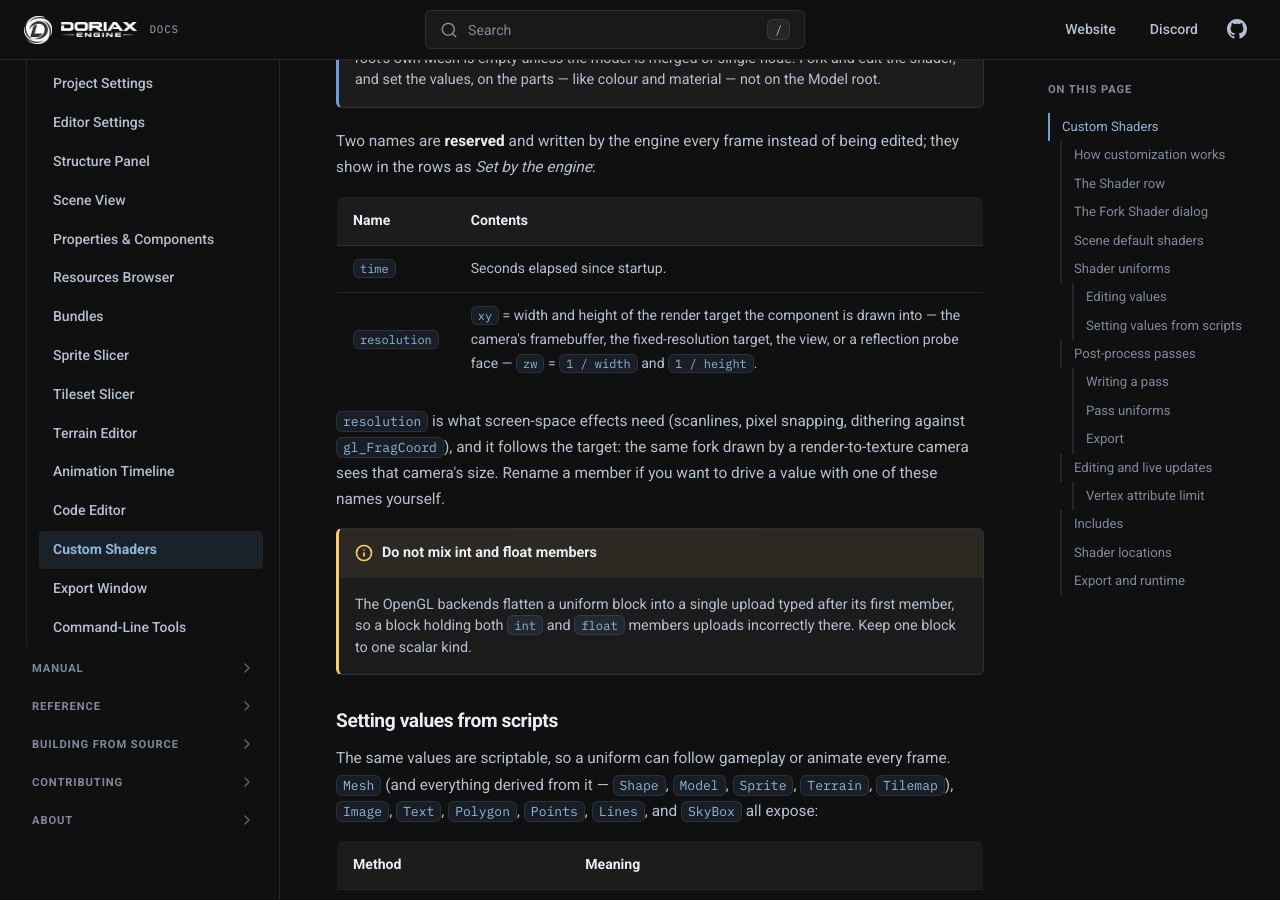
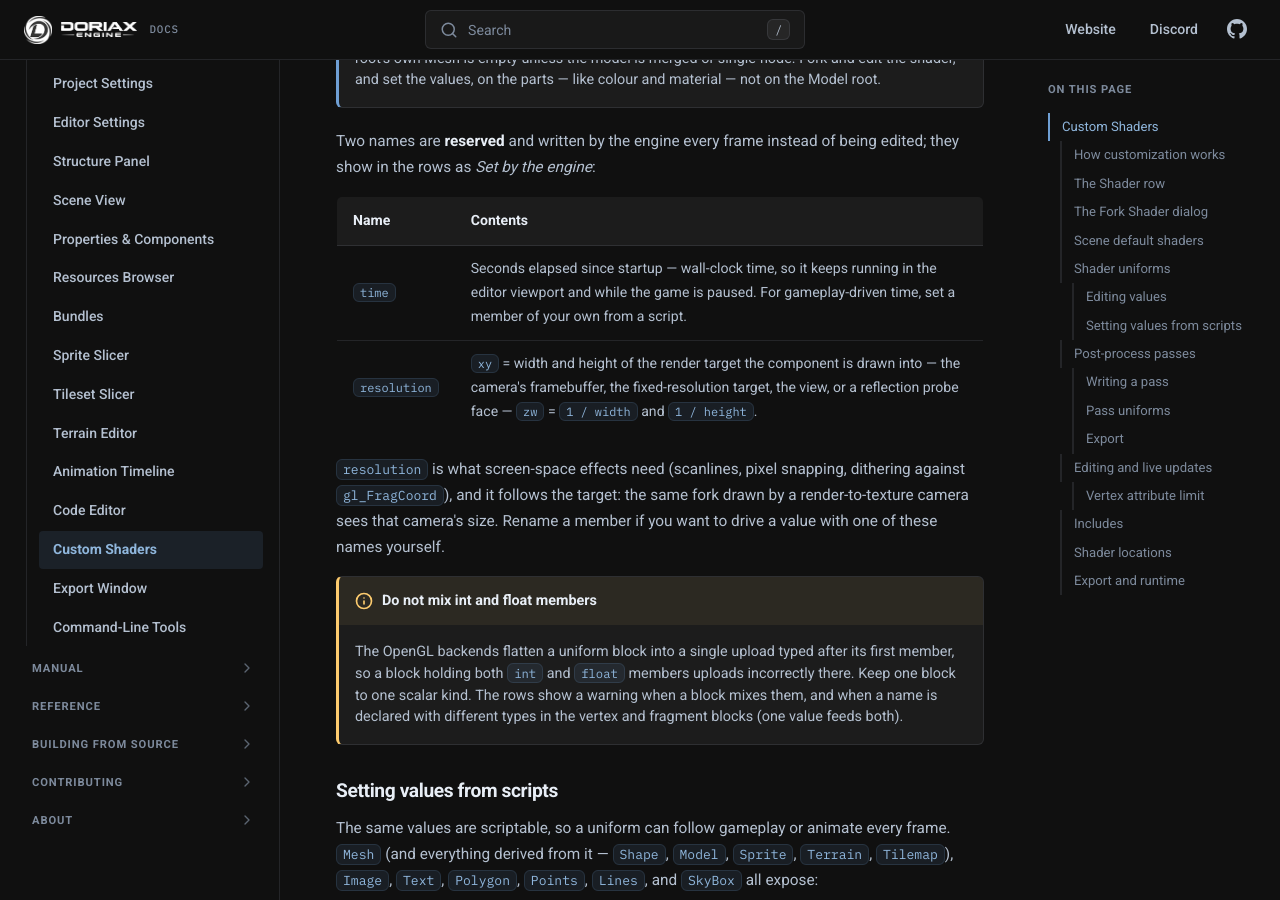
Before and after one commit to doriaxengine/doriax-docs, an MkDocs documentation site: the page built from docs/editor/custom-shaders.md, in a window 1280 px wide and 900 px high, scrolled down 4794 px. Built offline with MkDocs 1.6.1, drawn with Linux system fonts in a browser that asks for light colours; comment, search, counter and statistics services are not loaded; some of the changed text lies outside the part shown.

Commit message:
Note wall-clock time and uniform block warnings

```diff
--- a/docs/editor/custom-shaders.md
+++ b/docs/editor/custom-shaders.md
@@ -182,7 +182,7 @@ they show in the rows as *Set by the engine*:
 
 | Name | Contents |
 | --- | --- |
-| `time` | Seconds elapsed since startup. |
+| `time` | Seconds elapsed since startup — wall-clock time, so it keeps running in the editor viewport and while the game is paused. For gameplay-driven time, set a member of your own from a script. |
 | `resolution` | `xy` = width and height of the render target the component is drawn into — the camera's framebuffer, the fixed-resolution target, the view, or a reflection probe face — `zw` = `1 / width` and `1 / height`. |
 
 `resolution` is what screen-space effects need (scanlines, pixel snapping, dithering
@@ -193,7 +193,9 @@ a value with one of these names yourself.
 !!! warning "Do not mix int and float members"
     The OpenGL backends flatten a uniform block into a single upload typed after its
     first member, so a block holding both `int` and `float` members uploads incorrectly
-    there. Keep one block to one scalar kind.
+    there. Keep one block to one scalar kind. The rows show a warning when a block mixes
+    them, and when a name is declared with different types in the vertex and fragment
+    blocks (one value feeds both).
 
 ### Setting values from scripts
 
@@ -338,7 +340,8 @@ Members are edited as drag fields; matrix and array members take no value and sh
 The values are scriptable as well. `scene:setPostProcessUniform(index, name, value)`
 rewrites one member of the pass at `index` (top of the list is 0, also from Lua) without
 rebuilding the chain, so it can run every frame; `scene:getPostProcessUniform(index, name)`
-reads it back, and `scene:setPostProcessPassEnabled(index, enabled)` toggles a pass. The
+reads it back, `scene:removePostProcessUniform(index, name)` drops it, and
+`scene:setPostProcessPassEnabled(index, enabled)` toggles a pass. The
 whole chain is available as `scene.postProcessPasses` — a list of `PostProcessPass` values
 with `shader`, `enabled`, and `setUniform`/`getUniform` — for scripts that build it
 themselves (in Lua a 1-based sequence, so `scene.postProcessPasses[1]` is pass index 0):
```
Also changed, not shown: docs/reference/classes/mesh.md (+3 -2 lines), docs/reference/classes/scene.md (+3 -1 lines).
